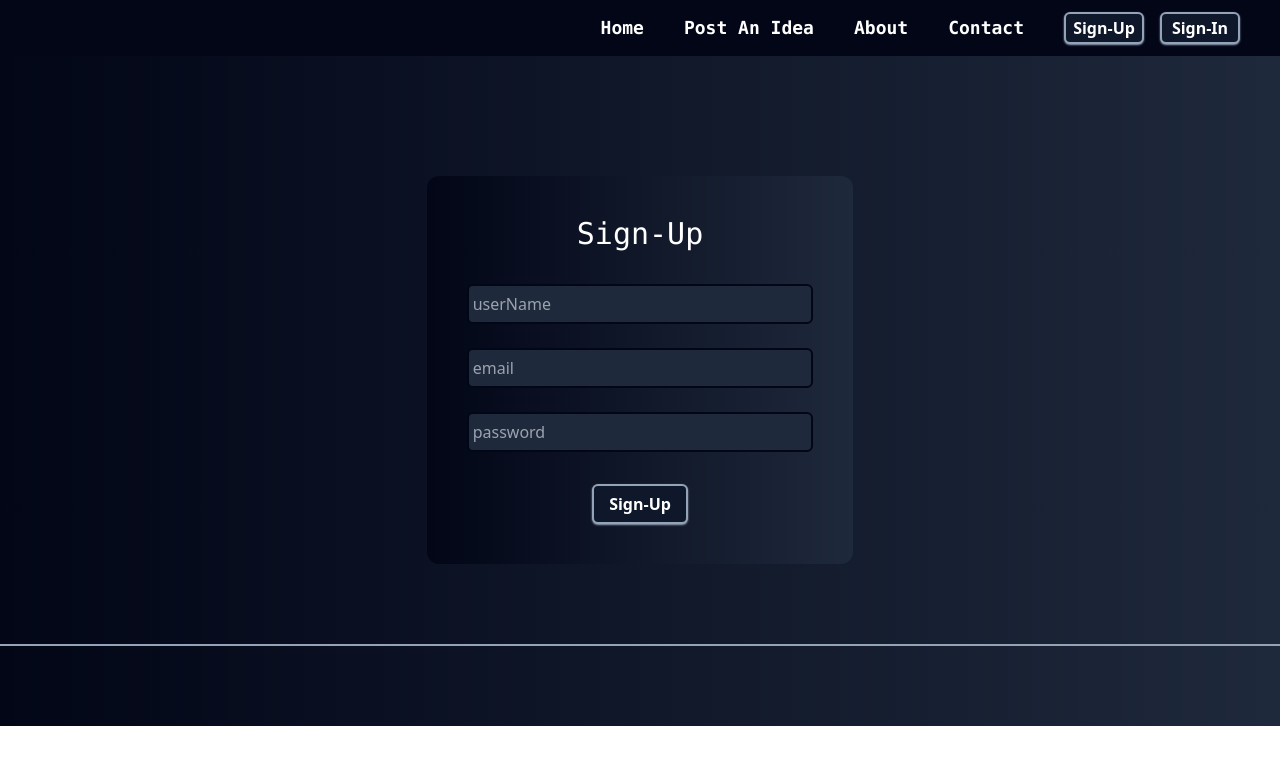
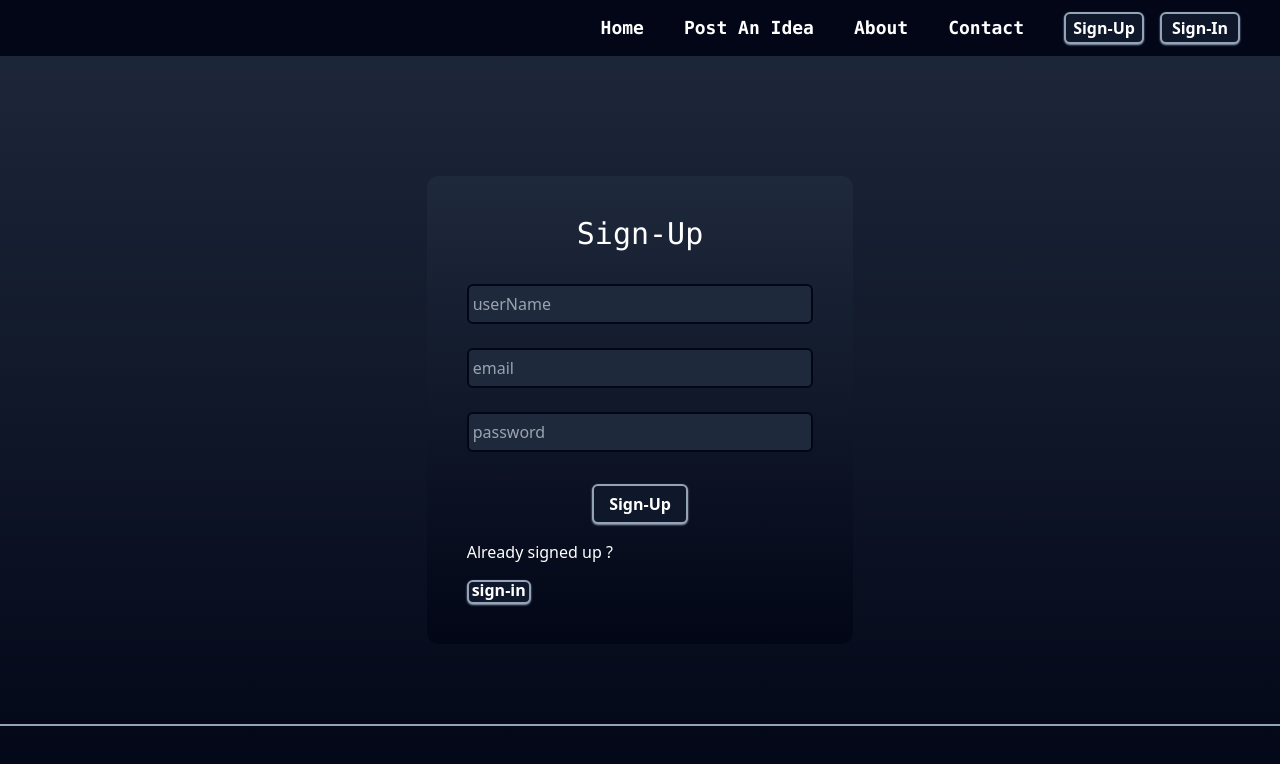
Before and after one commit to VAtulKumar1/IdeaHub-Frontend, a React (Vite) app: page /signup in a window 1280 px wide. Shown: the top 764 px of the page. Built offline with nearby package versions, Linux system fonts and the light colour scheme.

Commit message:
Added sign-in and sign-up functionality

```diff
--- a/src/App.tsx
+++ b/src/App.tsx
@@ -7,6 +7,7 @@ import Navbar from './components/Navbar'
 import SignUp from './components/SignUp'
 import SignIn from './components/SignIn'
 import Footer from './components/Footer'
+import Home from './components/Home'
 
 
 
@@ -14,12 +15,12 @@ function App() {
 
   return (
 
-      <div className="w-screen bg-gradient-to-r from-slate-950 to-slate-800">
+      <div className="w-screen bg-gradient-to-t from-slate-950 to-slate-800">
 
             <Navbar/>
             <Routes>
                 <Route path='/' element={<Navigate to="/signup"/>}/>
-                <Route path='/Home' element={<Navigate to="/signup"/>}/>
+                <Route path='/home' element={<Home/>}/>
                 <Route path='/post' element={<AddIdea/>}/>
                 <Route path='/about' element={<About/>}/>
                 <Route path='/contact' element={<Contact/>}/>
--- a/src/components/SignIn.tsx
+++ b/src/components/SignIn.tsx
@@ -1,61 +1,80 @@
 import { useState } from "react";
+import { Navigate } from "react-router-dom";
 
-
-interface User{
-    email:string,
-    password:string
+interface User {
+  email: string;
+  password: string;
 }
 
-const SignIn=()=>{
+const SignIn = () => {
+  const [user, setUser] = useState<User>({
+    email: "",
+    password: "",
+  });
 
-    const [user,setUser]= useState<User>({
-        email:'',
-        password:''
-    })
+  const [toggle, setToggle] = useState<boolean>(false);
 
-    const handleChange = (e:React.ChangeEvent<HTMLInputElement>)=>{
-       const {name,value} = e.target;
-       setUser((prevUser:User)=>({
+  const handleChange = (e: React.ChangeEvent<HTMLInputElement>) => {
+    const { name, value } = e.target;
+    setUser((prevUser: User) => ({
       ...prevUser,
-            [name]:value,
-       }))
+      [name]: value,
+    }));
+  };
 
+  const handleSubmit = async (e: React.FormEvent) => {
+    e.preventDefault();
+    const response = await fetch("/ideahub/user/login", {
+      method: "POST",
+      headers: {
+        "Content-Type": "application/json",
+      },
+      body: JSON.stringify(user),
+    });
+
+    const data = await response.json();
+    console.log(data);
+
+    if (response.ok) {
+      setToggle(!toggle);
+    } else {
     }
+  };
 
-    const handleSubmit = async ()=>{
-        const response = await fetch("/ideahub/user/login",{
-            method:"POST",
-            headers:{
-                "Content-Type":"application/json",
-            },
-            body: JSON.stringify(user)
-        })
-
-        if(response.ok){
-            console.log("user Logged in successFully");
-        }
-        else{
-
-        }
-    }
-
-    return(
+  return (
     <div className="pt-20 h-full flex justify-center">
       <div className="w-2/6 h-auto self-center mt-24 p-10 bg-gradient-to-r from-slate-950 to-slate-800 rounded-xl">
-
         <form className="flex flex-col gap-4 gap-y-8" onSubmit={handleSubmit}>
-                            <h1 className="flex justify-center font-mono text-white text-3xl font-md">Sign-In</h1>
+          <h1 className="flex justify-center font-mono text-white text-3xl font-md">
+            Sign-In
+          </h1>
           <div className="flex flex-col gap-y-6">
             <div className="flex flex-col jutify-center gap-2">
-                                    <input  className="input-class h-10 text-slate-400 rounded-md p-1 bg-slate-800 border-2 border-slate-950" type="text" id="email" name="email" value={user.email} onChange={handleChange} placeholder="email" />
+              <input
+                className="input-class h-10 text-slate-400 rounded-md p-1 bg-slate-800 border-2 border-slate-950"
+                type="text"
+                id="email"
+                name="email"
+                value={user.email}
+                onChange={handleChange}
+                placeholder="email"
+              />
             </div>
             <div className="flex flex-col jutify-center gap-2">
-                                    <input  className="input-class h-10 text-slate-400 rounded-md p-1 bg-slate-800 border-2 border-slate-950" type="text" id="password" name="password" value={user.password} onChange={handleChange} placeholder="password" />
+              <input
+                className="input-class h-10 text-slate-400 rounded-md p-1 bg-slate-800 border-2 border-slate-950"
+                type="text"
+                id="password"
+                name="password"
+                value={user.password}
+                onChange={handleChange}
+                placeholder="password"
+              />
             </div>
           </div>
 
-
-                            <button className="self-center
+          <button
+            className="self-center
                                 w-24
                                 h-10
                                 border-2
@@ -72,15 +91,10 @@ const SignIn=()=>{
             Sign-In
           </button>
         </form>
-
-
+        {toggle && <Navigate to="/home" />}
       </div>
-
     </div>
-
-    )
-
-}
-
+  );
+};
 
 export default SignIn;
--- a/src/components/SignUp.tsx
+++ b/src/components/SignUp.tsx
@@ -1,5 +1,6 @@
-import {  Component, useState } from "react";
+import { useState } from "react";
 import { Navigate } from "react-router-dom";
+
 
 
 
@@ -11,11 +12,17 @@ interface userDetails{
 
 const SignUp = ()=>{
 
+
     const [signUp, setSignUp] = useState<userDetails>({
         userName:'',
         email:'',
         password:''
     })
+
+    const [error,setError] = useState<string>('');
+
+    const [toggle,setToggle] = useState<boolean>(false);
+
 
 
     const handleSubmit = async (e:React.FormEvent)=>{
@@ -28,32 +35,25 @@ const SignUp = ()=>{
                 },
                 body: JSON.stringify(signUp)
 
-            })
+            });
+
+            const data = await response.json();
 
             if(response.ok){
-                console.log("sign-up successfully");
-                {Component:()=><Navigate to="/signin"/>}
+                setToggle(!toggle);
+            }
+            else{
+                const message = data.message;
+                setError(message);
+                {message==='User already exists'? setInterval(()=>{
+                    setToggle(!toggle)
+                },2000):null}
             }
 
+        }catch(error){
+            setError(error as string);
+        }
 
-
-
-        }catch(error){
-            console.log(error);
-        }
-        finally{
-
-            const currentUserDetails:userDetails = {
-                userName:'',
-                email:'',
-                password:''
-            };
-
-            setSignUp(()=>({
-                ...currentUserDetails
-            }))
-
-        }
 
     }
 
@@ -68,9 +68,14 @@ const SignUp = ()=>{
     }
 
 
+
+
+
+
+
 return(
     <div className="pt-20  flex justify-center">
-            <div className="w-2/6 self-center mt-24 p-10 bg-gradient-to-r from-slate-950 to-slate-800 rounded-xl">
+            <div className="w-2/6 self-center mt-24 p-10 bg-gradient-to-t from-slate-950 to-slate-800 rounded-xl">
 
                         <form className="h-auto flex flex-col gap-4 gap-y-8 " onSubmit={handleSubmit} >
                             <h1 className="flex justify-center font-mono text-white text-3xl font-md">Sign-Up</h1>
@@ -104,6 +109,24 @@ return(
                                 Sign-Up
                             </button>
                         </form>
+                        <h6 className="text-white pt-4">Already signed up ?</h6>
+                        <button className="mt-4 flex justify-center items-center
+                        pt-1
+                        pb-2
+                        w-16
+                        h-6
+                        border-2
+                        border-slate-400
+                        bg-slate-900
+                        text-white
+                        shadow-slate-400
+                        shadow-sm
+                        rounded-md
+                        text-center
+                        font-bold
+                        hover:bg-slate-800" onClick={()=>(setToggle(!toggle))}>sign-in</button>
+                        {toggle && <Navigate to= '/signin'/>}
+                        {error && <p className="mt-4 self-center text-red-800">{error}</p>}
 
             </div>
 
```
Lines whose indentation alone changed are shown as unchanged.
